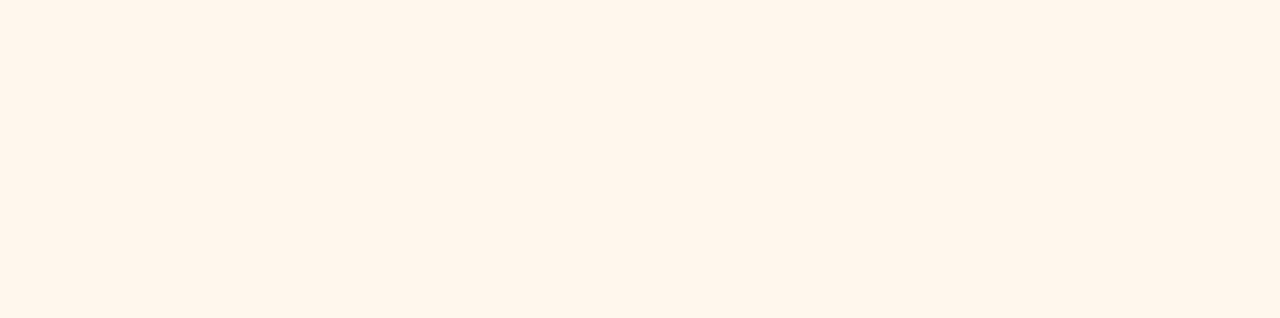
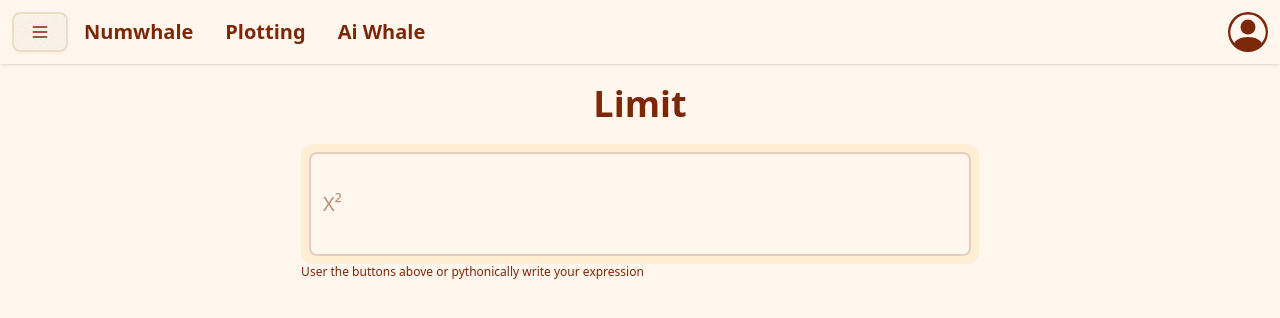
Before and after one commit to Guidjy/numwhale, a React (Vite) app in the folder frontend/: page /calculus/single_variable/limit in a window 1280 px wide. Before the commit this address had no page. Shown: the top 318 px of the page. Built offline with nearby package versions, Linux system fonts and the light colour scheme.

Commit message:
calculator started

```diff
--- a/frontend/src/App.jsx
+++ b/frontend/src/App.jsx
@@ -3,9 +3,9 @@ import { BrowserRouter as Router, Routes, Route } from 'react-router-dom'
 import './styles/App.css'
 import Home from './pages/Home'
 import Plotting from './pages/Plotting'
+import SingleLimit from './pages/SingleLimit'
 
 function App() {
-  const [count, setCount] = useState(0)
 
   return (
     <>
@@ -13,6 +13,7 @@ function App() {
         <Routes>
           <Route path="/" element={<Home />} />
           <Route path="/plotting" element={<Plotting />} />
+          <Route path="calculus/single_variable/limit" element={<SingleLimit />} />
         </Routes>
       </Router>
     </>
--- /dev/null
+++ b/frontend/src/components/Calculator.jsx
@@ -0,0 +1,14 @@
+export default function Calculator() {
+  return (
+    <>
+      <div className="flex flex-col items-center bg-base-200 p-2 rounded-xl w-full md:w-10/12 ">
+        <textarea className="textarea resize-none w-full text-xl pt-9" placeholder="X²"></textarea>
+        <div className="flex w-full">
+        </div>
+      </div>
+      <div className="flex w-full md:w-10/12">
+        <p className="text-xs font-extralight">User the buttons above or pythonically write your expression</p>
+      </div>
+    </>
+  )
+}
--- a/frontend/src/components/Drawer.jsx
+++ b/frontend/src/components/Drawer.jsx
@@ -2,11 +2,6 @@ import { Link } from 'react-router-dom'
 import ThemeController from "./ThemeController"
 
 export default function Drawer({ drawerItems }) {
-
-  const tempDrawerItem = [
-    {id: 1, name: "item 1", page: ""},
-    {id: 2, name: "item 2", page: "plotting"}
-  ];
 
   return(
     <div className="drawer">
@@ -25,7 +20,7 @@ export default function Drawer({ drawerItems }) {
         <label htmlFor="my-drawer" aria-label="close sidebar" className="drawer-overlay"></label>
         {/* side bar div */}
         <div className="min-h-full bg-base-200 flex flex-col pt-14">
-          <ul className="menu bg-base-200 text-base-content w-80 py-4 pl-0">
+          <ul className="menu bg-base-200 text-base-content w-80 py-4 px-2">
             {/* Sidebar content here */}
             {drawerItems}
           </ul>
@@ -41,7 +36,7 @@ function DrawerItem({page, content}){
   return (
     <>
       <li>
-        <Link to={`/${page}`} className="btn btn-ghost text-xl border-0 rounded-r-3xl hover:bg-base-300">{content}</Link>
+        <Link to={`/${page}`} className="btn btn-ghost text-xl border-0 rounded-r-3xl">{content}</Link>
       </li>
     </>
   )
--- a/frontend/src/components/Dropdown.jsx
+++ b/frontend/src/components/Dropdown.jsx
@@ -1,9 +1,12 @@
-export function Dropdown({ title, page, items }) {
+import { Link } from "react-router-dom"
+
+
+export function Dropdown({ title, items }) {
   return (
     <>
-      <div className="dropdown dropdown-bottom md:dropdown-right md:dropdown-center">
+      <div className="dropdown dropdown-bottom md:dropdown-right">
         {/* parent item form which the dropdown items appear */}
-        <div tabIndex={0} role="button" className="btn m-1 w-full">
+        <div tabIndex={0} role="button" className="w-full text-center text-2xl" >
           {title}
         </div>
         <ul tabIndex={0} className="dropdown-content menu bg-base-100 rounded-box z-1 w-52 p-2 shadow-sm">
@@ -15,8 +18,8 @@ export function Dropdown({ title, page, items }) {
 }
 
 
-export function DropdownItem({ component }) {
+export function DropdownItem({ title, page }) {
   return (
-    <li>{component}</li>
+    <Link to={`/${page}`} className="w-full text-center">{title}</Link>
   )
 }
--- a/frontend/src/layouts/MainLayout.jsx
+++ b/frontend/src/layouts/MainLayout.jsx
@@ -1,6 +1,55 @@
 import Navbar from '../components/Navbar'
+import { Dropdown, DropdownItem } from '../components/Dropdown';
 
-export default function MainLayout({ children, drawerItems }) {
+export default function MainLayout({ children }) {
+
+  const singleVariableItems = (
+    <>
+      <li>
+        <DropdownItem key={111} title={"Limit"} page={"calculus/single_variable/limit"} />
+      </li>
+      <li>
+        <DropdownItem key={112} title={"Derivative"} page={"calculus/single_variable/derivative"} />
+      </li>
+      <li>
+        <DropdownItem key={113} title={"Integral"} page={"calculus/single_variable/integral"} />
+      </li>
+    </>
+  );
+
+    const MultiVariableItems = (
+      <>
+        <li>
+          <DropdownItem key={121} title={"Limit"} page={"calculus/multivariable/limit"} />
+        </li>
+        <li>
+          <DropdownItem key={122} title={"Derivative"} page={"calculus/multivariable/derivative"} />
+        </li>
+        <li>
+          <DropdownItem key={123} title={"Integral"} page={"calculus/multivariable/integral"} />
+        </li>
+      </>
+    );
+
+    const calculusItems = (
+      <>
+        <li>
+          <Dropdown key={11} title={"Single variable"} items={singleVariableItems}  />
+        </li>
+        <li>
+          <Dropdown key={12} title={"Multivariable"} items={MultiVariableItems} />
+        </li>
+      </>
+    );
+
+    const drawerItems = (
+      <>
+        <li>
+          <Dropdown key={1} title={"Calculus"} items={calculusItems} />
+        </li>
+      </>
+    );
+
   return (
     <>
       <Navbar drawerItems={drawerItems} />
--- /dev/null
+++ b/frontend/src/layouts/NumwhaleLayout.jsx
@@ -0,0 +1,16 @@
+import MainLayout from "./MainLayout"
+import Calculator from "../components/Calculator"
+
+
+export default function NumwhaleLayout({ title }) {
+  return (
+    <MainLayout>
+      <div className="w-full flex flex-col items-center">
+        <div className="flex flex-col w-full md:w-10/12 lg:w-9/12 xl:w-8/12 items-center p-5">
+          <h1 className="text-4xl font-bold mb-5">{title}</h1>
+          <Calculator />
+        </div>
+      </div>
+    </MainLayout>
+  )
+}
--- a/frontend/src/pages/Home.jsx
+++ b/frontend/src/pages/Home.jsx
@@ -12,31 +12,8 @@ import placeholderAi from '../assets/placeholderAi.webp'
 
 export default function Home() {
 
-  const calculusItems = (
-    <>
-      <li>
-        <Dropdown key={11} title={"Single variable"} className="w-ful" />
-      </li>
-      <li>
-        <Dropdown key={12} title={"Multivariable"} />
-      </li>
-    </>
-  );
-
-  const singleVariableItems = (
-    <>{/*TODO*/}</>
-  );
-
-  const drawerItems = (
-    <>
-      <li>
-        <Dropdown key={1} title={"Calculus"} items={calculusItems} />
-      </li>
-    </>
-  );
-
   return (
-    <MainLayout drawerItems={drawerItems}>
+    <MainLayout >
       <div className="flex justify-center">
         <div className="w-full flex flex-col items-center">
 
--- /dev/null
+++ b/frontend/src/pages/SingleLimit.jsx
@@ -0,0 +1,10 @@
+import NumwhaleLayout from "../layouts/NumwhaleLayout";
+
+
+export default function SingleLimit() {
+  return (
+    <NumwhaleLayout title={"Limit"}>
+      <h1>0-00-0</h1>
+    </NumwhaleLayout>
+  )
+}
```
